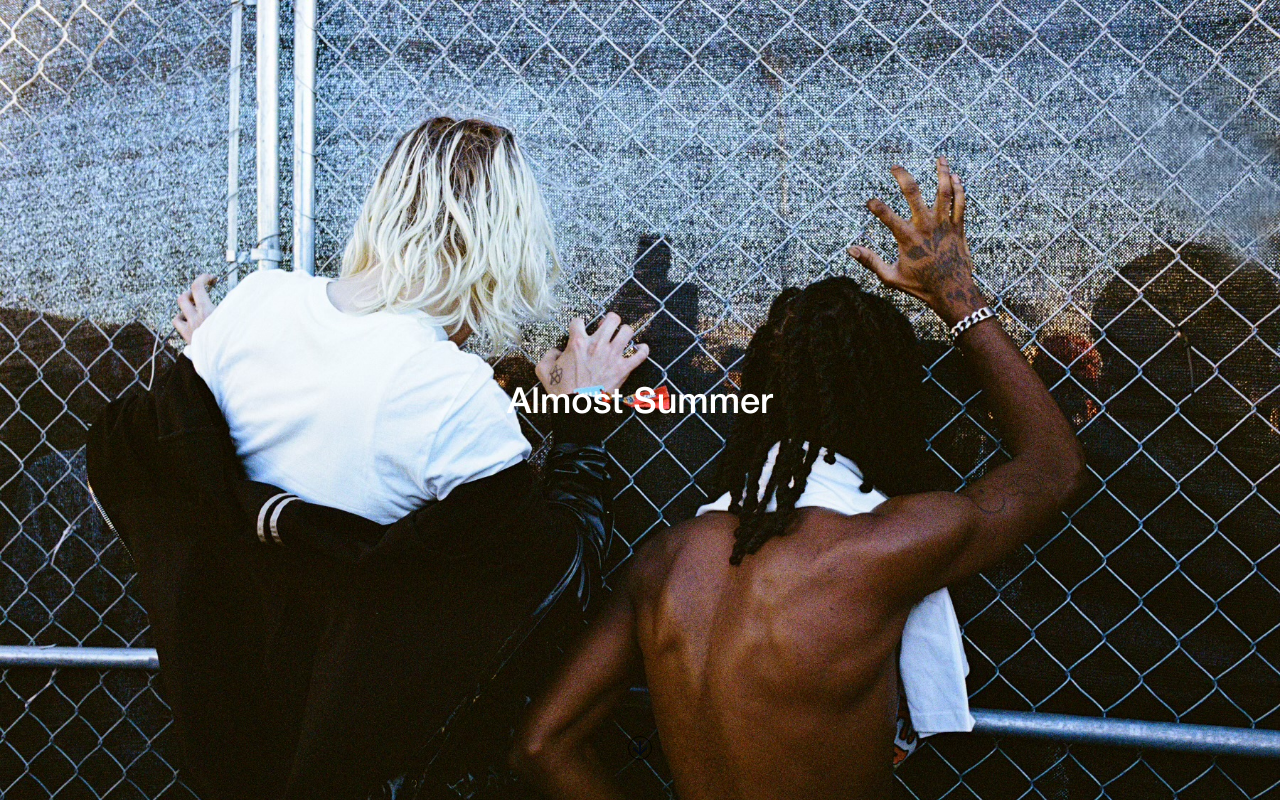
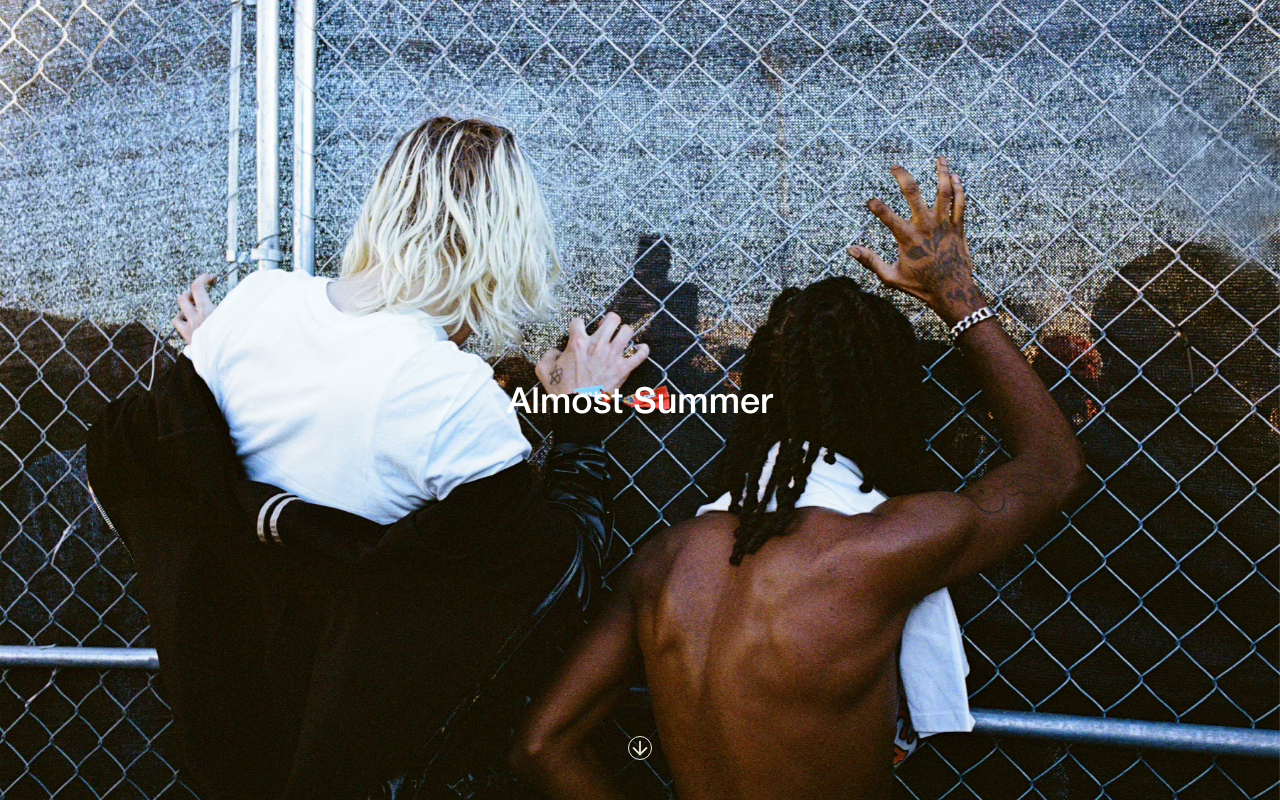
Before and after one commit to AlanKasis/almost-summer, a Next.js app: page /ventures in a window 1280 px wide. Shown: the top 802 px of the page. Built offline with nearby package versions, Linux system fonts and the light colour scheme; grey boxes are pictures that could not be loaded.

Commit message:
fix: responsive design for carousel  and mail link href

```diff
--- a/src/components/carousel-page.tsx
+++ b/src/components/carousel-page.tsx
@@ -26,42 +26,42 @@ const CarouselPage = (props: CarouselPageProps) => {
           loop: true,
         }}
       >
-        <CarouselContent className="h-screen">
-          <CarouselItem className="relative ">
+        <CarouselContent className="h-screen ml-0">
+          <CarouselItem className="relative pl-0">
             <Image
               src="/images/1.jpeg"
               alt="First carousel image"
               height={0}
               width={0}
               sizes="100vw"
-              className="h-auto w-full"
+              className="h-full w-auto object-cover md:h-auto md:w-full"
             />
           </CarouselItem>
-          <CarouselItem>
+          <CarouselItem className="relative pl-0">
             <Image
               src="/images/3.jpeg"
               alt="Second carousel image"
               height={0}
               width={0}
               sizes="100vw"
-              className="h-auto w-full"
+              className="h-full w-auto object-cover md:h-auto md:w-full"
             />
           </CarouselItem>
-          <CarouselItem>
+          <CarouselItem className="relative pl-0">
             <Image
               src="/images/4.jpg"
               alt="Third carousel image"
               height={0}
               width={0}
               sizes="100vw"
-              className="h-auto w-full"
+              className="h-full w-auto object-cover md:h-auto md:w-full"
             />
           </CarouselItem>
         </CarouselContent>
       </Carousel>
       <span className="text-4xl text-white z-10">Almost Summer</span>
       <ArrowDown
-        className="absolute bottom-10 animate-pulse border border-black rounded-full"
+        className="absolute bottom-10 animate-pulse border border-black rounded-full invert"
         onClick={onArrowClick}
       />
     </div>
--- a/src/components/page-footer.tsx
+++ b/src/components/page-footer.tsx
@@ -7,7 +7,7 @@ const PageFooter = (props: PageFooterProps) => {
   return (
     <footer className="hidden md:flex px-6 h-16 text-lg w-full justify-between font-medium gap-8">
       <Link
-        href="hello@almostsummer.com"
+        href="mailto:hello@almostsummer.com"
         className="text-foreground hover:text-muted-foreground"
       >
         hello@almostsummer.com
--- a/src/components/page-header.tsx
+++ b/src/components/page-header.tsx
@@ -65,7 +65,7 @@ const PageHeader = (props: Props) => {
           </nav>
           <div className="w-full flex items-center justify-evenly absolute bottom-0 h-16">
             <Link
-              href="hello@almostsummer.com"
+              href="mailto:hello@almostsummer.com"
               className="text-foreground hover:text-muted-foreground"
             >
               hello@almostsummer.com
```
